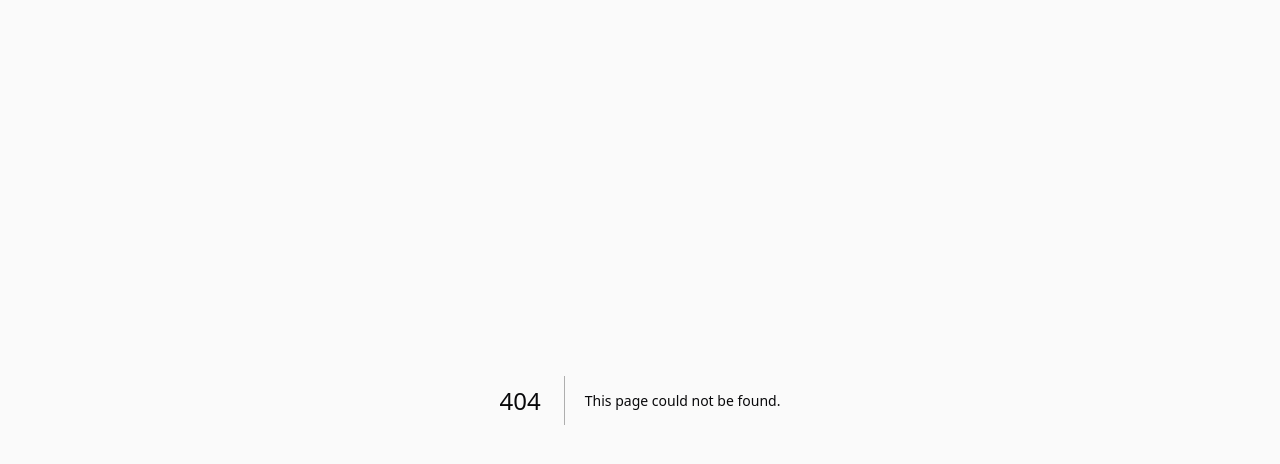
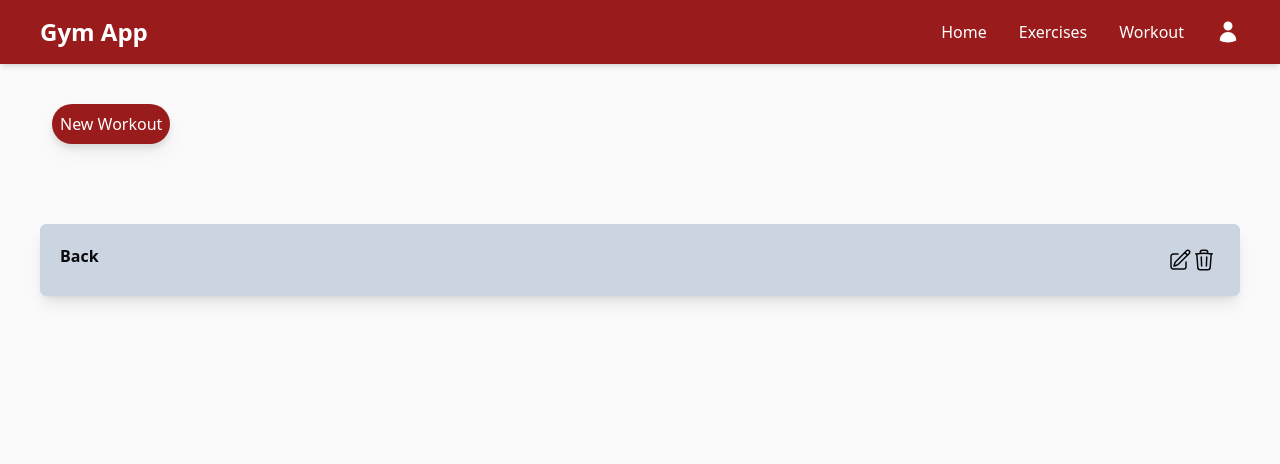
Before and after one commit to matheusBenedihtCaldeira/gym-app-client, a Next.js app: page /workout in a window 1280 px wide. Before the commit this address had no page. Shown: the top 464 px of the page. Built offline with nearby package versions, Linux system fonts and the light colour scheme.

Commit message:
Start workout page

```diff
--- a/src/app/page.tsx
+++ b/src/app/page.tsx
@@ -1,5 +1,4 @@
 import Header from '@/components/header';
-
 export default function Home() {
   return (
     <>
--- /dev/null
+++ b/src/app/workout/page.tsx
@@ -0,0 +1,32 @@
+import Header from '@/components/header';
+import { PencilSquareIcon, TrashIcon } from '@heroicons/react/24/outline';
+
+export default function Workout() {
+  return (
+    <>
+      <Header />
+      <div className="m-10 pl-3">
+        <button className="text-white bg-red-800 rounded-full transition duration-300 ease-out md:ease-in hover:bg-red-700 p-2 drop-shadow-lg">
+          New Workout
+        </button>
+      </div>
+      <div className="m-10 py-10 sm:py-30">
+        <ul className="divide-y divide-gray-100">
+          <li className="flex justify-between gap-x-6 p-5 mb-7 shadow-lg bg-slate-300 rounded-md">
+            <div className="min-w-0 flex-auto">
+              <p className="text-base font-semibold leading-6">Back</p>
+            </div>
+            <div className="hidden shrink-0 sm:flex sm:items-center m-1">
+              <p className="h-6 w-6 cursor-pointer transition duration-250 ease-out md:ease-in hover:text-blue-700">
+                <PencilSquareIcon />
+              </p>
+              <p className="h-6 w-6 cursor-pointer transition duration-250 ease-out md:ease-in hover:text-red-600">
+                <TrashIcon />
+              </p>
+            </div>
+          </li>
+        </ul>
+      </div>
+    </>
+  );
+}
--- a/src/components/header.tsx
+++ b/src/components/header.tsx
@@ -22,7 +22,7 @@ export default function Header() {
             <Link href="exercises">Exercises</Link>
           </li>
           <li className="my-7 md:my-0 md:ml-8">
-            <Link href="#">Workout</Link>
+            <Link href="workout">Workout</Link>
           </li>
           <li className="my-7 md:my-0 md:ml-8">
             <UserIcon className="h-6 w-6 cursor-pointer" />
```
